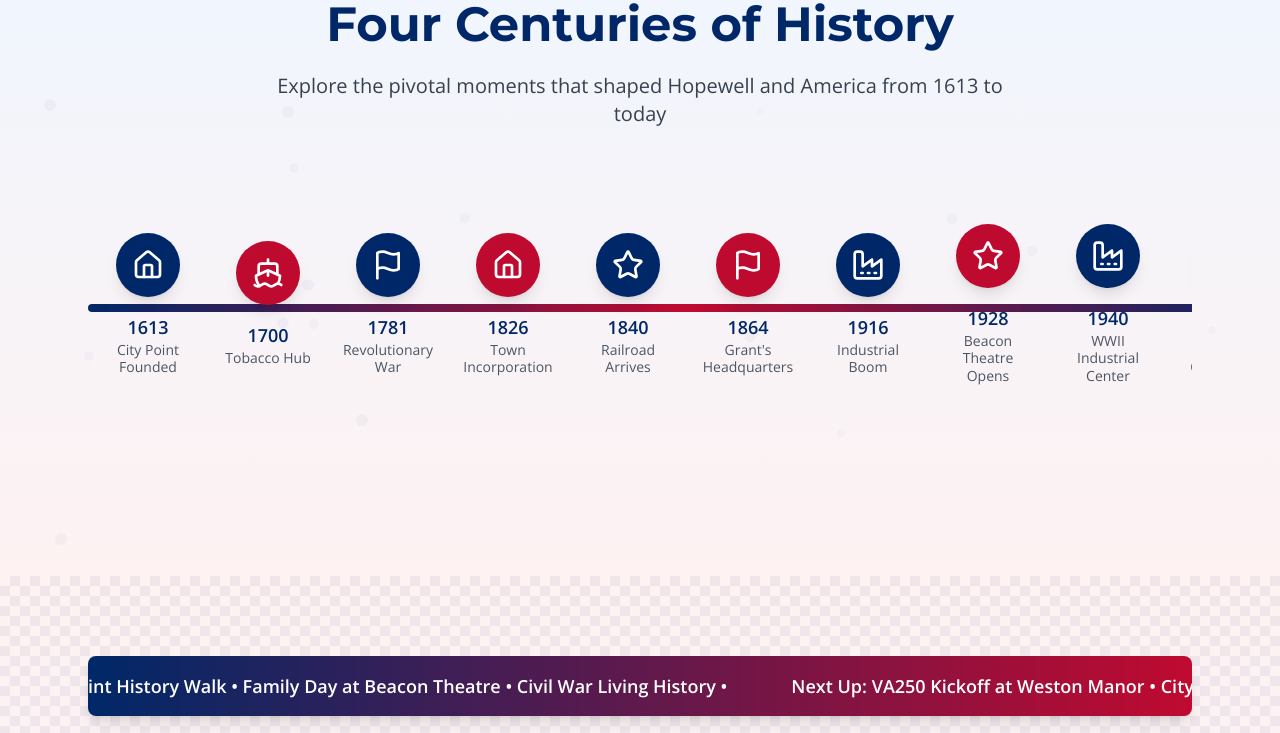
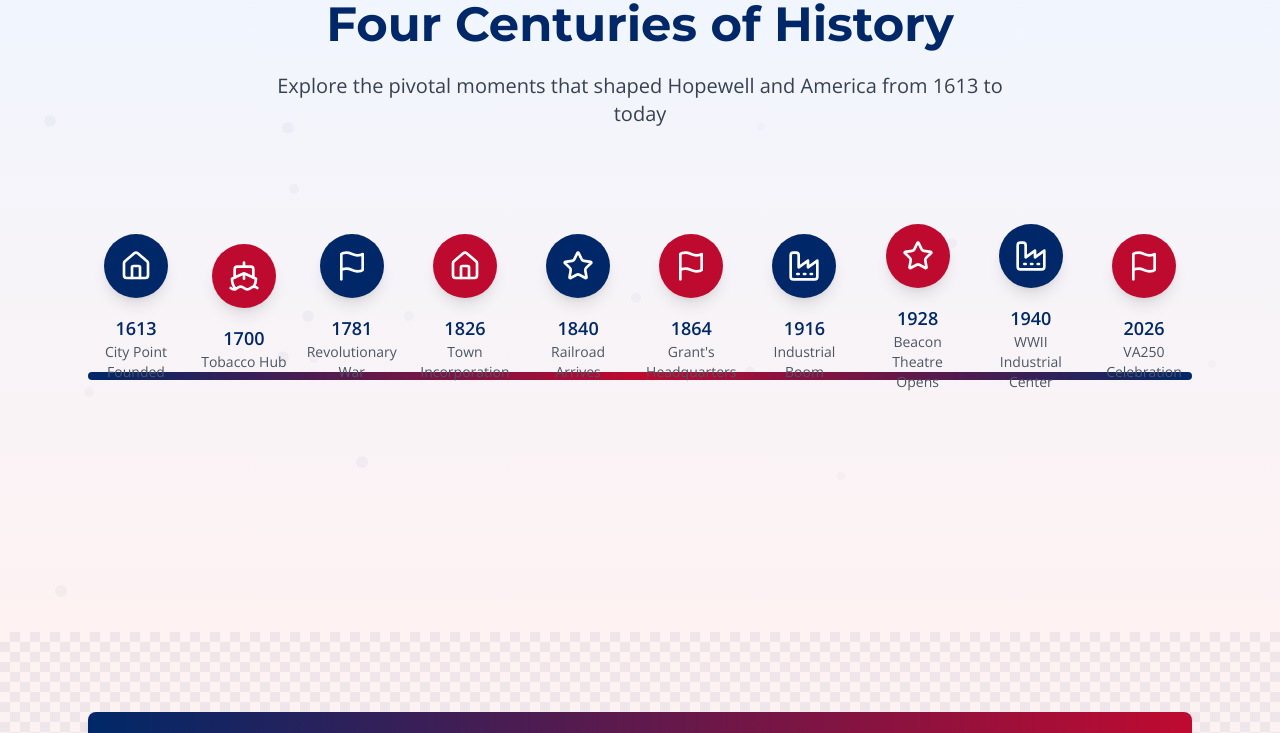
Before and after one commit to Deltawsierra/hopewell-va250-celebrates, a React (Vite) app: page / in a window 1280 px wide. Shown: the part 2071-2804 px from the top of the page. Built offline with nearby package versions, Linux system fonts and the light colour scheme.

Commit message:
Reverted to commit 20b8375920763fecca7976fc8cb3591eb58fa8d8

```diff
--- a/src/components/TimelineEnhanced.tsx
+++ b/src/components/TimelineEnhanced.tsx
@@ -131,9 +131,8 @@ const TimelineEnhanced = () => {
           </p>
         </motion.div>
 
-        {/* Enhanced Desktop Timeline with Fixed Positioning */}
-        <div className="hidden md:block relative overflow-x-auto overflow-y-visible pb-20">
-          <div className="relative min-w-[1200px] mx-auto">
+        {/* Enhanced Desktop Timeline */}
+        <div className="hidden md:block relative overflow-visible pb-32">
           <motion.div
             className="absolute top-1/2 left-0 right-0 h-2 bg-gradient-to-r from-[#002868] via-[#BF0A30] to-[#002868] transform -translate-y-1/2 rounded-full"
             initial={{ scaleX: 0 }}
@@ -142,7 +141,7 @@ const TimelineEnhanced = () => {
             transition={{ duration: 2 }}
           />
 
-            <div className="flex justify-between items-center relative py-8">
+          <div className="flex justify-between items-center relative min-w-[1000px] py-8">
             {timelineEvents.map((event, index) => {
               const IconComponent = event.icon;
               const isEvenIndex = index % 2 === 0;
@@ -151,7 +150,6 @@ const TimelineEnhanced = () => {
                 <motion.div
                   key={index}
                   className="flex flex-col items-center cursor-pointer group relative"
-                    style={{ flex: '0 0 auto', width: '120px' }}
                   initial={{ opacity: 0, y: 50 }}
                   whileInView={{ opacity: 1, y: 0 }}
                   viewport={{ once: true }}
@@ -196,14 +194,14 @@ const TimelineEnhanced = () => {
                     >
                       {event.year}
                     </motion.div>
-                      <div className="text-sm text-gray-600 max-w-24 leading-tight">{event.title}</div>
+                    <div className="text-sm text-gray-600 max-w-24">{event.title}</div>
                   </div>
 
-                    {/* Fixed Tooltip Positioning */}
+                  {/* Enhanced Tooltip with Better Typography */}
                   <AnimatePresence>
                     {hoveredEvent === index && (
                       <motion.div
-                          className={`absolute ${isEvenIndex ? 'top-full mt-12' : 'bottom-full mb-12'} left-1/2 transform -translate-x-1/2 bg-white p-6 rounded-xl shadow-xl border-2 border-[#BF0A30] w-80 z-50`}
+                        className={`absolute ${isEvenIndex ? 'top-full mt-8' : 'bottom-full mb-8'} left-1/2 transform -translate-x-1/2 bg-white p-6 rounded-xl shadow-xl border-2 border-[#BF0A30] w-80 z-50`}
                         initial={{ opacity: 0, y: isEvenIndex ? -10 : 10, scale: 0.9 }}
                         animate={{ opacity: 1, y: 0, scale: 1 }}
                         exit={{ opacity: 0, y: isEvenIndex ? -10 : 10, scale: 0.9 }}
@@ -220,7 +218,6 @@ const TimelineEnhanced = () => {
                 </motion.div>
               );
             })}
-            </div>
           </div>
         </div>
 
```
Lines whose indentation alone changed are shown as unchanged.
